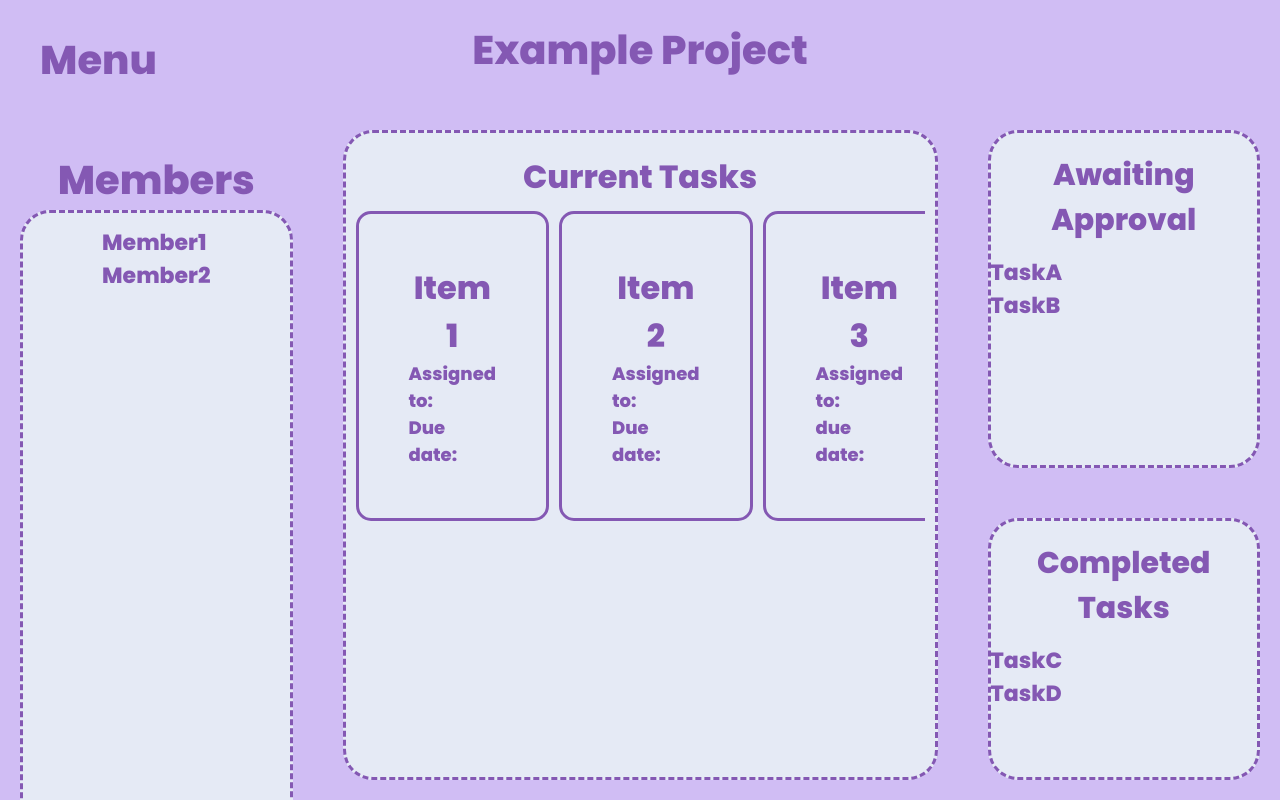
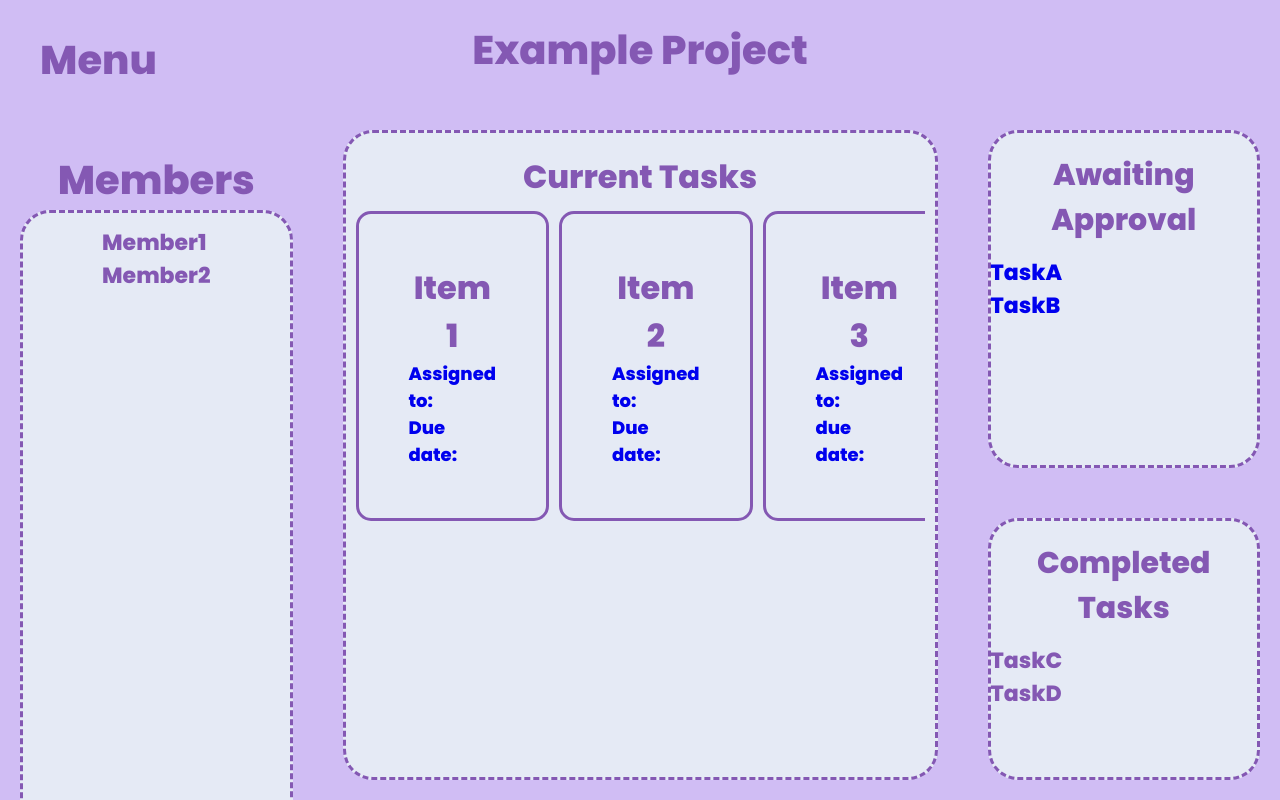
Before and after one commit to jxliahx/Software-Project, a React (Create React App) app: page /ProjectUser in a window 1280 px wide. Shown: the top 800 px of the page. Built offline with nearby package versions, Linux system fonts and the light colour scheme.

Commit message:
debug / links

```diff
--- a/src/App.js
+++ b/src/App.js
@@ -45,10 +45,10 @@ function App() {
       <Route path='/Landing'>
         <Landing/>
       </Route>
-      <Route path='/projectUser'>
+      <Route path='/ProjectUser'>
         <ProjectUser/>
       </Route>
-      <Route path='/projectAdmin'>
+      <Route path='/ProjectAdmin'>
         <ProjectAdmin/>
       </Route>
       <Route path='/createPage'>
--- a/src/ProjectUser.js
+++ b/src/ProjectUser.js
@@ -2,7 +2,7 @@ import React from 'react';
 import './projectUser.css';
 import NavigationBar from './NavigationBar';
 import './NavigationBar.css';
-
+import { Link } from 'react-router-dom';
 
 
 function ProjectUser() {
@@ -28,28 +28,33 @@ function ProjectUser() {
         <div class="main1">
     <div class="title">Current Tasks</div>
     <div class="smallGridContainer">
-        <div class="smallGridItem">
+       <Link to="/task"><div class="smallGridItem">
           <div className='title'>Item 1</div>
           <p>Assigned to:</p>
           <p>Due date:</p>
           </div>
+          </Link>
+          <Link to="/task">
         <div class="smallGridItem">
         <div className='title'>Item 2</div>
           <p>Assigned to:</p>
           <p>Due date:</p>
           </div>
+          </Link>
+          <Link to="/task">
           <div class="smallGridItem">
           <div className='title'>Item 3</div>
           <p>Assigned to:</p>
           <p>due date:</p>
           </div>
+          </Link>
     </div>
 </div>
 
         <div className='content2a'>Awaiting Approval
         <ul className='ulClassA'>
-        <li className='liFont1'>TaskA</li>
-        <li className='liFont1'>TaskB</li>
+        <Link to="/taskApproval"><li className='liFont1'>TaskA</li></Link>
+        <Link to="/taskApproval"><li className='liFont1'>TaskB</li></Link>
         </ul>
         </div>
 
```
